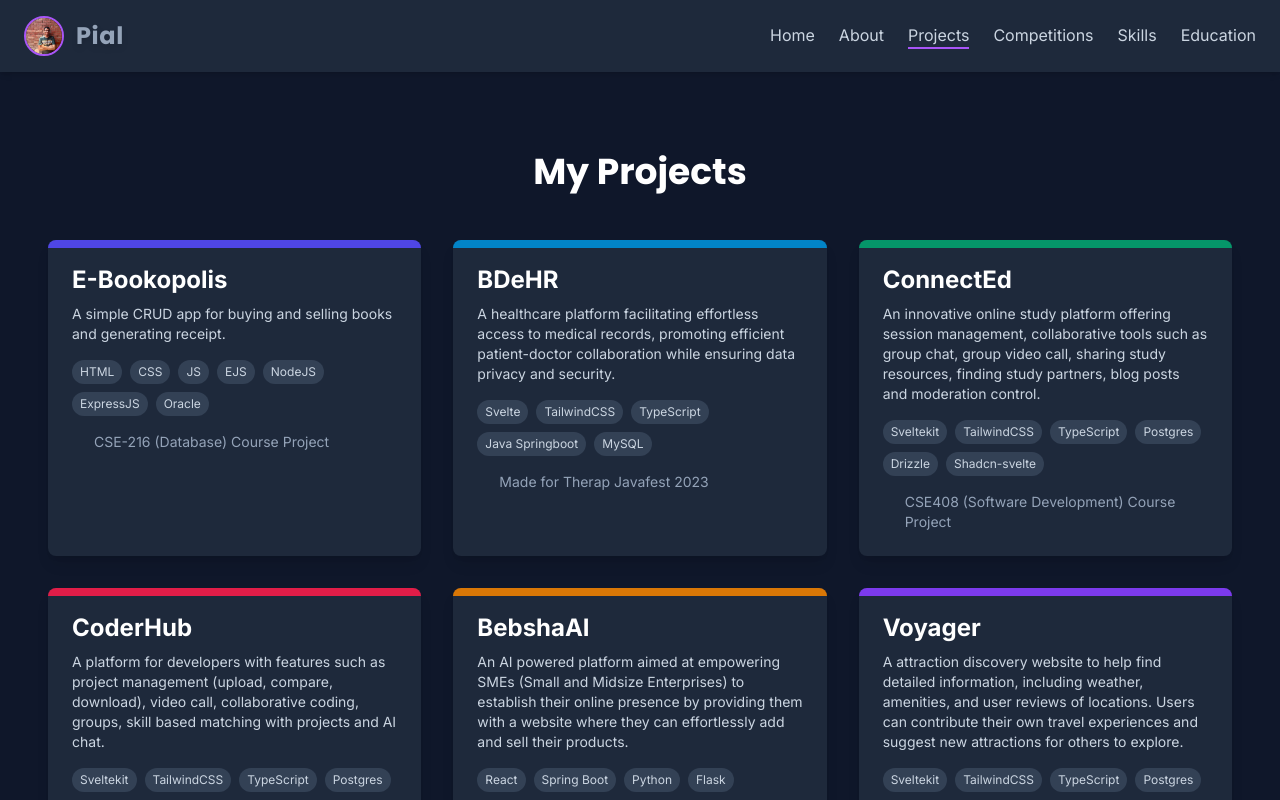
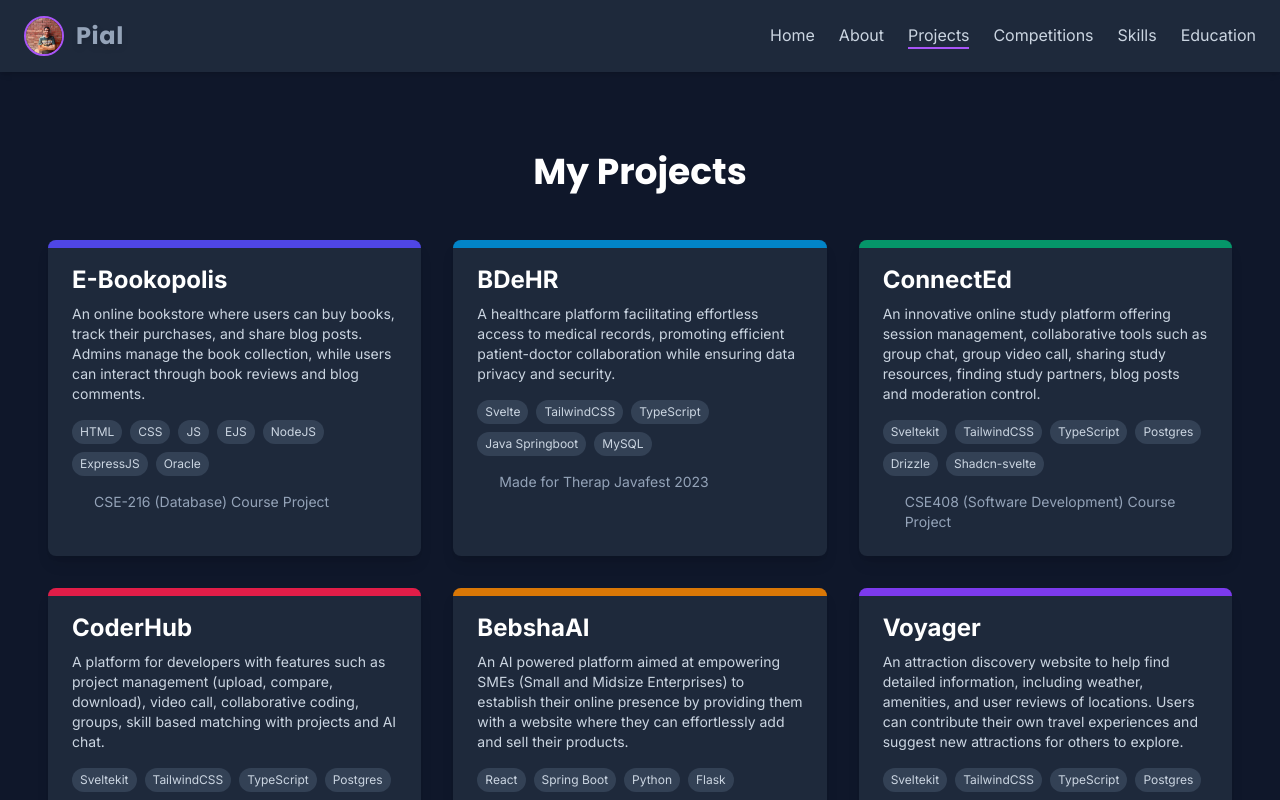
Before and after one commit to Saadmrp1038/portfolio, a SvelteKit app: page /projects in a window 1280 px wide. Shown: the top 800 px of the page. Built offline with nearby package versions, Linux system fonts and the light colour scheme; some icons are missing.

Commit message:
Some project description changed

```diff
--- a/src/routes/projects/+page.svelte
+++ b/src/routes/projects/+page.svelte
@@ -8,7 +8,7 @@
     {
       name: "E-Bookopolis",
       technologies: ["HTML", "CSS", "JS", "EJS", "NodeJS", "ExpressJS", "Oracle"],
-      description: "A simple CRUD app for buying and selling books and generating receipt.",
+      description: "An online bookstore where users can buy books, track their purchases, and share blog posts. Admins manage the book collection, while users can interact through book reviews and blog comments.",
       course: "CSE-216 (Database) Course Project",
       color: "bg-indigo-600"
     },
@@ -43,7 +43,7 @@
     {
       name: "Voyager",
       technologies: ["Sveltekit", "TailwindCSS", "TypeScript", "Postgres", "Drizzle", "DaisyUI"],
-      description: "A attraction discovery website to help find detailed information, including weather, amenities, and user reviews of locations. Users can contribute their own travel experiences and suggest new attractions for others to explore.",
+      description: "An attraction discovery website to help find detailed information, including weather, amenities, and user reviews of locations. Users can contribute their own travel experiences and suggest new attractions for others to explore.",
       event: "IUT OpenAPI Hackathon 2024",
       color: "bg-violet-600"
     },
```
